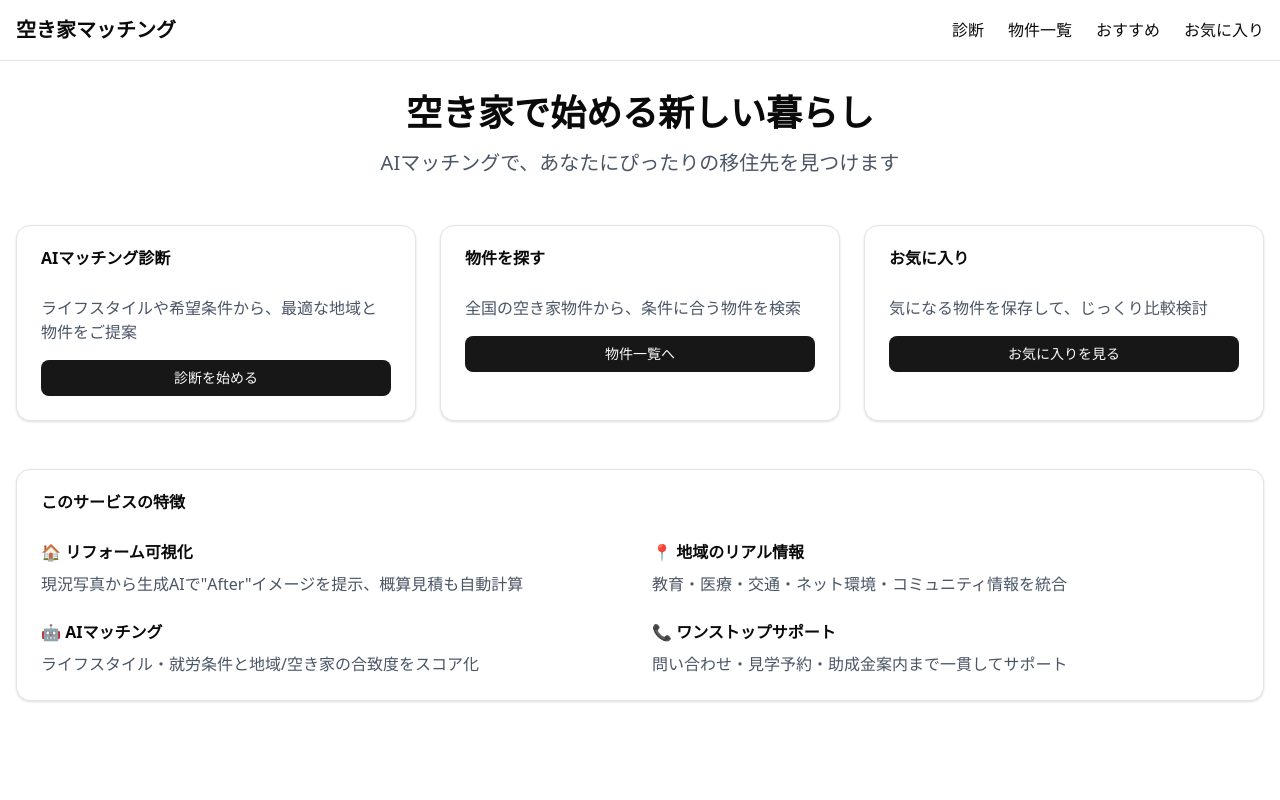
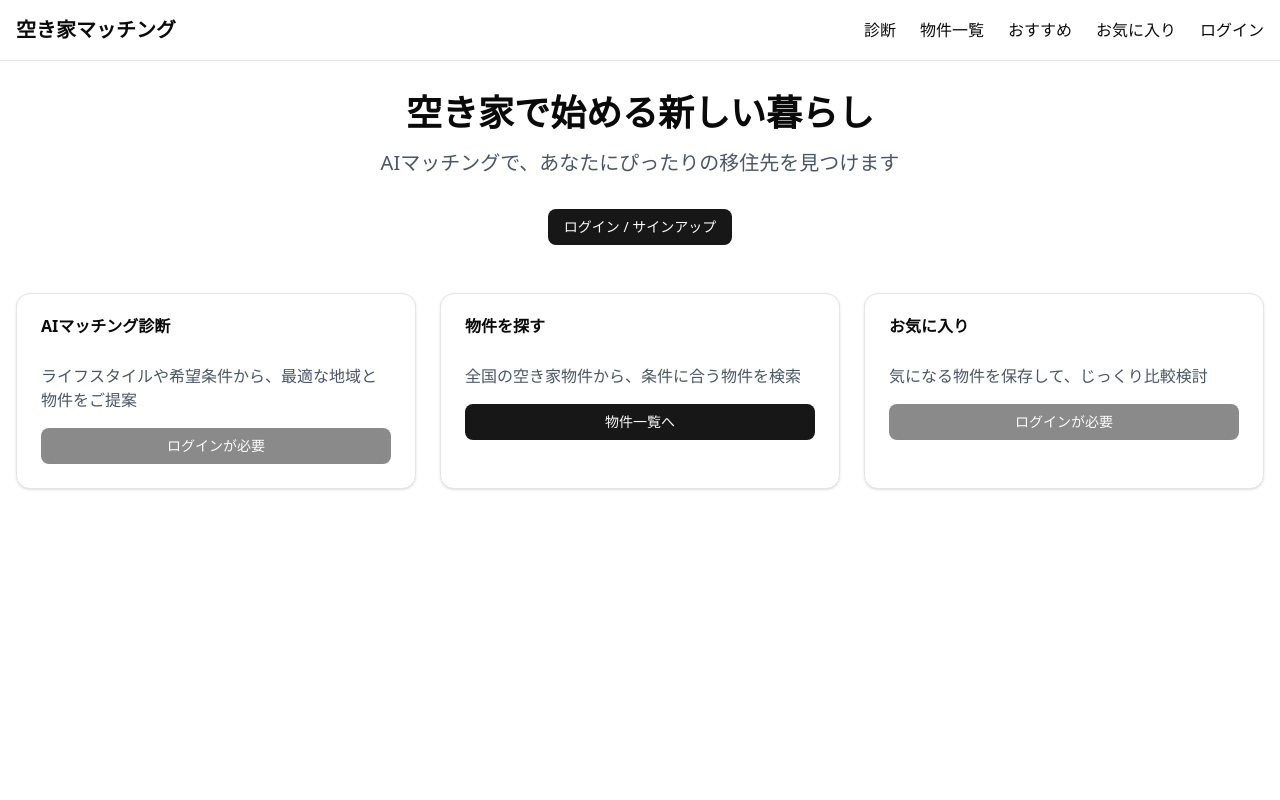
Before and after one commit to s1f10230230/team_project, a Next.js app: page / in a window 1280 px wide. Shown: the top 800 px of the page. Built offline with nearby package versions, Linux system fonts and the light colour scheme.

Commit message:
ログイン、サインアップ機能

```diff
--- a/app/layout.tsx
+++ b/app/layout.tsx
@@ -1,31 +1,62 @@
-import type { Metadata } from "next";
+"use client";
+
 import { Geist, Geist_Mono } from "next/font/google";
 import Link from "next/link";
 import "./globals.css";
+import { useEffect, useState } from "react";
+import { createClient, Session } from "@supabase/supabase-js";
+
+const SUPABASE_URL = "https://uawjbioilmhuuybnlhcv.supabase.co";
+const SUPABASE_KEY = "eyJhbGciOiJIUzI1NiIsInR5cCI6IkpXVCJ9.eyJpc3MiOiJzdXBhYmFzZSIsInJlZiI6InVhd2piaW9pbG1odXV5Ym5saGN2Iiwicm9sZSI6ImFub24iLCJpYXQiOjE3NjExMDA5NjUsImV4cCI6MjA3NjY3Njk2NX0.aX9wqc7j1AYW3-Oz311GiH5eckAbR47Cuwy68pWbSqs";
+const supabase = createClient(SUPABASE_URL, SUPABASE_KEY);
 
 const geistSans = Geist({
   variable: "--font-geist-sans",
   subsets: ["latin"],
 });
 
-
 const geistMono = Geist_Mono({
   variable: "--font-geist-mono",
   subsets: ["latin"],
 });
-
-export const metadata: Metadata = {
-  title: "空き家マッチングプラットフォーム",
-  description: "AIマッチングで理想の移住先を見つける",
-};
 
 export default function RootLayout({
   children,
 }: Readonly<{
   children: React.ReactNode;
 }>) {
+  const [session, setSession] = useState<Session | null>(null);
+
+  useEffect(() => {
+    const fetchSession = async () => {
+      const { data } = await supabase.auth.getSession();
+      setSession(data.session);
+    };
+    fetchSession();
+
+    const { data: listener } = supabase.auth.onAuthStateChange(
+      (_event, newSession) => {
+        setSession(newSession);
+      }
+    );
+
+    return () => listener.subscription.unsubscribe();
+  }, []);
+
+  const handleLogout = async () => {
+    await supabase.auth.signOut();
+    setSession(null);
+  };
+
   return (
     <html lang="ja">
+      <head>
+        <title>空き家マッチングプラットフォーム</title>
+        <meta
+          name="description"
+          content="AIマッチングで理想の移住先を見つける"
+        />
+      </head>
       <body
         className={`${geistSans.variable} ${geistMono.variable} antialiased`}
       >
@@ -35,7 +66,7 @@ export default function RootLayout({
               <Link href="/" className="text-xl font-bold">
                 空き家マッチング
               </Link>
-              <div className="flex gap-6">
+              <div className="flex gap-6 items-center">
                 <Link href="/diagnosis" className="hover:text-blue-600">
                   診断
                 </Link>
@@ -48,6 +79,20 @@ export default function RootLayout({
                 <Link href="/favorites" className="hover:text-blue-600">
                   お気に入り
                 </Link>
+
+                {/* ログイン状態で表示切替 */}
+                {session ? (
+                  <button
+                    onClick={handleLogout}
+                    className="hover:text-red-600 font-semibold"
+                  >
+                    ログアウト
+                  </button>
+                ) : (
+                  <Link href="/login" className="hover:text-blue-600">
+                    ログイン
+                  </Link>
+                )}
               </div>
             </div>
           </nav>
--- /dev/null
+++ b/app/login/page.tsx
@@ -0,0 +1,141 @@
+"use client";
+
+import { useEffect, useState } from "react";
+import { useRouter } from "next/navigation";
+import { createClient } from "@supabase/supabase-js";
+
+const supabase = createClient(
+  process.env.NEXT_PUBLIC_SUPABASE_URL!,
+  process.env.NEXT_PUBLIC_SUPABASE_ANON_KEY!
+);
+
+export default function AuthForm() {
+  const router = useRouter();
+  const [isSignup, setIsSignup] = useState(true);
+  const [email, setEmail] = useState("");
+  const [password, setPassword] = useState("");
+  const [message, setMessage] = useState("");
+
+  // 認証状態の変化を監視して、自動でページ遷移
+  useEffect(() => {
+    const {
+      data: { subscription },
+    } = supabase.auth.onAuthStateChange(async (event, session) => {
+      if (session) {
+        console.log("ログイン検知:", session.user.email);
+        router.push("/"); // メインページへ
+      }
+    });
+
+    // クリーンアップ
+    return () => subscription.unsubscribe();
+  }, [router]);
+
+  // サインアップ処理（メール認証付き）
+  const handleSignup = async (e: React.FormEvent) => {
+    e.preventDefault();
+
+    const { data, error } = await supabase.auth.signUp({
+      email,
+      password,
+      options: {
+        emailRedirectTo: window.location.origin, // メールリンクのリダイレクト先
+      },
+    });
+
+    if (error) {
+      setMessage("サインアップ失敗: " + error.message);
+      return;
+    }
+
+    if (data.session) {
+      setMessage("サインアップ成功！ログイン状態です。");
+      router.push("/");
+    } else {
+      setMessage(
+        "サインアップ成功！確認メールを開くと自動的にログインします。"
+      );
+    }
+
+    // usersテーブルに登録
+    const { error: tableError } = await supabase
+      .from("users")
+      .insert([{ mail: email }]);
+    if (tableError) console.log("users テーブル登録エラー:", tableError);
+  };
+
+  // ログイン処理
+  const handleLogin = async (e: React.FormEvent) => {
+    e.preventDefault();
+
+    const { data, error } = await supabase.auth.signInWithPassword({
+      email,
+      password,
+    });
+
+    if (error) {
+      setMessage("ログイン失敗: " + error.message);
+      return;
+    }
+
+    if (data.session) {
+      setMessage("ログイン成功！");
+      router.push("/");
+    }
+  };
+
+  // モード切り替え
+  const toggleMode = () => {
+    setIsSignup(!isSignup);
+    setMessage("");
+  };
+
+  return (
+    <div className="max-w-sm mx-auto mt-10 p-6 border rounded-2xl shadow">
+      <h2 className="text-xl font-bold mb-4 text-center">
+        {isSignup ? "サインアップ" : "ログイン"}
+      </h2>
+
+      <form
+        onSubmit={isSignup ? handleSignup : handleLogin}
+        className="space-y-4"
+      >
+        <input
+          type="email"
+          placeholder="メールアドレス"
+          value={email}
+          onChange={(e) => setEmail(e.target.value)}
+          className="border px-2 py-1 w-full rounded"
+          required
+        />
+        <input
+          type="password"
+          placeholder="パスワード"
+          value={password}
+          onChange={(e) => setPassword(e.target.value)}
+          className="border px-2 py-1 w-full rounded"
+          required
+        />
+        <button
+          type="submit"
+          className="bg-blue-600 text-white px-4 py-2 w-full rounded hover:bg-blue-700"
+        >
+          {isSignup ? "サインアップ" : "ログイン"}
+        </button>
+      </form>
+
+      <p className="text-center mt-3 text-sm text-gray-600">{message}</p>
+
+      <div className="text-center mt-4">
+        <button
+          onClick={toggleMode}
+          className="text-blue-600 hover:underline text-sm"
+        >
+          {isSignup
+            ? "すでにアカウントをお持ちですか？ログインへ"
+            : "アカウントをお持ちでないですか？サインアップへ"}
+        </button>
+      </div>
+    </div>
+  );
+}
--- /dev/null
+++ b/app/metadata.ts
@@ -0,0 +1,5 @@
+// app/metadata.ts
+export const metadata = {
+  title: "空き家マッチングプラットフォーム",
+  description: "AIマッチングで理想の移住先を見つける",
+};
--- a/app/page.tsx
+++ b/app/page.tsx
@@ -1,8 +1,35 @@
+"use client";
+
 import Link from 'next/link';
+import { useEffect, useState } from 'react';
 import { Button } from '@/components/ui/button';
 import { Card, CardContent, CardHeader, CardTitle } from '@/components/ui/card';
+import { createClient, Session } from '@supabase/supabase-js';
+
+const SUPABASE_URL = "https://uawjbioilmhuuybnlhcv.supabase.co";
+const SUPABASE_KEY = "eyJhbGciOiJIUzI1NiIsInR5cCI6IkpXVCJ9.eyJpc3MiOiJzdXBhYmFzZSIsInJlZiI6InVhd2piaW9pbG1odXV5Ym5saGN2Iiwicm9sZSI6ImFub24iLCJpYXQiOjE3NjExMDA5NjUsImV4cCI6MjA3NjY3Njk2NX0.aX9wqc7j1AYW3-Oz311GiH5eckAbR47Cuwy68pWbSqs";
+const supabase = createClient(SUPABASE_URL, SUPABASE_KEY);
 
 export default function Home() {
+  const [session, setSession] = useState<Session | null>(null);
+
+  useEffect(() => {
+    const fetchSession = async () => {
+      const { data } = await supabase.auth.getSession();
+      setSession(data.session);
+    };
+    fetchSession();
+
+    // セッション変更時にリアルタイムで更新
+    const { data: listener } = supabase.auth.onAuthStateChange((_event, newSession) => {
+      setSession(newSession);
+    });
+
+    return () => {
+      listener.subscription.unsubscribe();
+    };
+  }, []);
+
   return (
     <div className="container mx-auto px-4 py-8">
       <div className="text-center mb-12">
@@ -12,6 +39,11 @@ export default function Home() {
         <p className="text-xl text-gray-600 mb-8">
           AIマッチングで、あなたにぴったりの移住先を見つけます
         </p>
+        {!session && (
+          <Link href="/login">
+            <Button className="mx-auto">ログイン / サインアップ</Button>
+          </Link>
+        )}
       </div>
 
       <div className="grid grid-cols-1 md:grid-cols-3 gap-6 mb-12">
@@ -23,9 +55,15 @@ export default function Home() {
             <p className="text-gray-600 mb-4">
               ライフスタイルや希望条件から、最適な地域と物件をご提案
             </p>
+            {session ? (
               <Link href="/diagnosis">
                 <Button className="w-full">診断を始める</Button>
               </Link>
+            ) : (
+              <Button className="w-full" disabled>
+                ログインが必要
+              </Button>
+            )}
           </CardContent>
         </Card>
 
@@ -51,46 +89,20 @@ export default function Home() {
             <p className="text-gray-600 mb-4">
               気になる物件を保存して、じっくり比較検討
             </p>
+            {session ? (
               <Link href="/favorites">
                 <Button className="w-full">お気に入りを見る</Button>
               </Link>
+            ) : (
+              <Button className="w-full" disabled>
+                ログインが必要
+              </Button>
+            )}
           </CardContent>
         </Card>
       </div>
 
-      <Card>
-        <CardHeader>
-          <CardTitle>このサービスの特徴</CardTitle>
-        </CardHeader>
-        <CardContent>
-          <div className="grid grid-cols-1 md:grid-cols-2 gap-6">
-            <div>
-              <h3 className="font-semibold mb-2">🏠 リフォーム可視化</h3>
-              <p className="text-gray-600">
-                現況写真から生成AIで&quot;After&quot;イメージを提示、概算見積も自動計算
-              </p>
-            </div>
-            <div>
-              <h3 className="font-semibold mb-2">📍 地域のリアル情報</h3>
-              <p className="text-gray-600">
-                教育・医療・交通・ネット環境・コミュニティ情報を統合
-              </p>
-            </div>
-            <div>
-              <h3 className="font-semibold mb-2">🤖 AIマッチング</h3>
-              <p className="text-gray-600">
-                ライフスタイル・就労条件と地域/空き家の合致度をスコア化
-              </p>
-            </div>
-            <div>
-              <h3 className="font-semibold mb-2">📞 ワンストップサポート</h3>
-              <p className="text-gray-600">
-                問い合わせ・見学予約・助成金案内まで一貫してサポート
-              </p>
-            </div>
-          </div>
-        </CardContent>
-      </Card>
+      {/* サービスの特徴部分はそのまま */}
     </div>
   );
 }
--- a/package.json
+++ b/package.json
@@ -10,6 +10,7 @@
   },
   "dependencies": {
     "@radix-ui/react-slot": "^1.2.3",
+    "@supabase/supabase-js": "^2.76.1",
     "@types/leaflet": "^1.9.20",
     "class-variance-authority": "^0.7.1",
     "clsx": "^2.1.1",
```
Also changed, not shown: 1 other file (tests, documents, lock files or other folders). Lines whose indentation alone changed are shown as unchanged.
